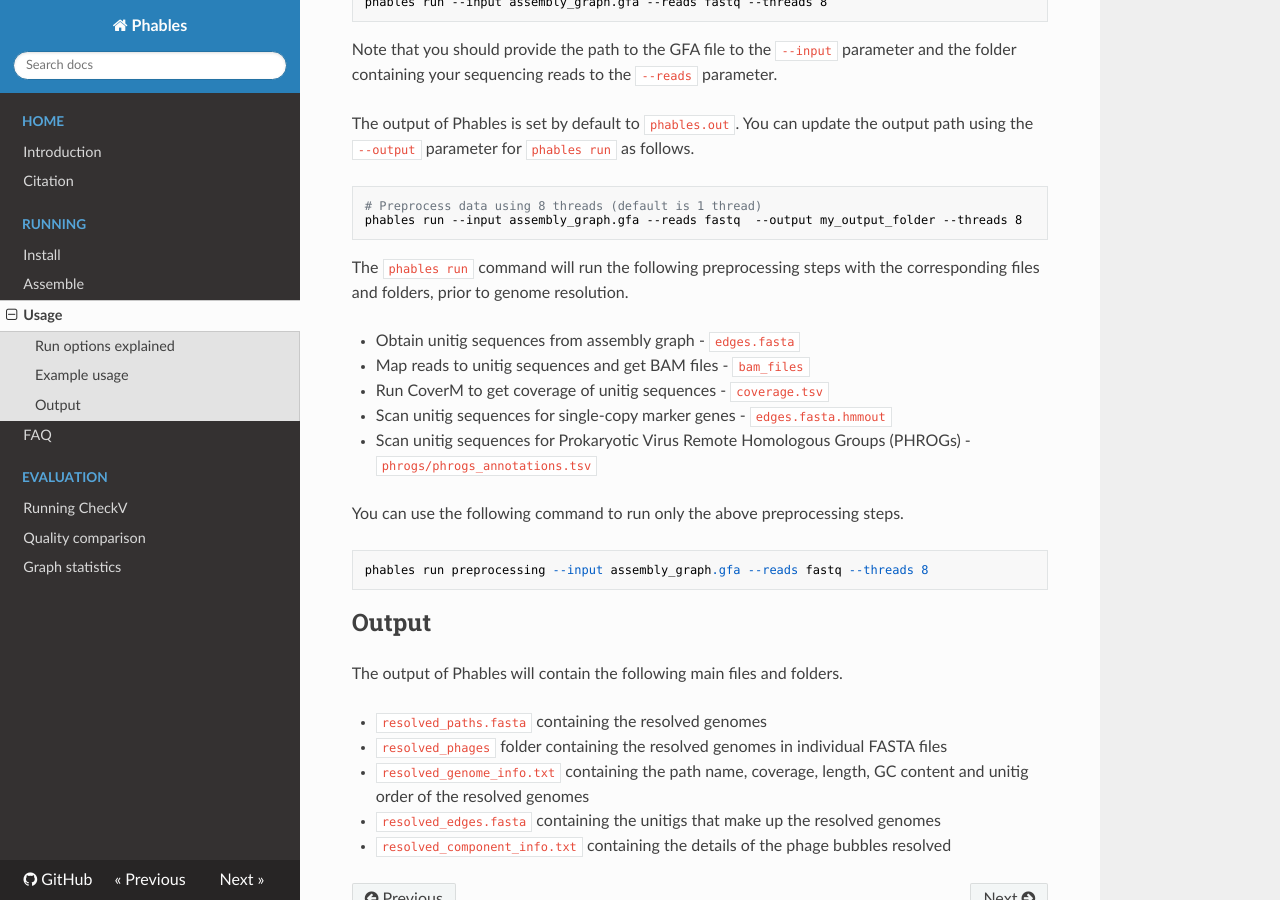
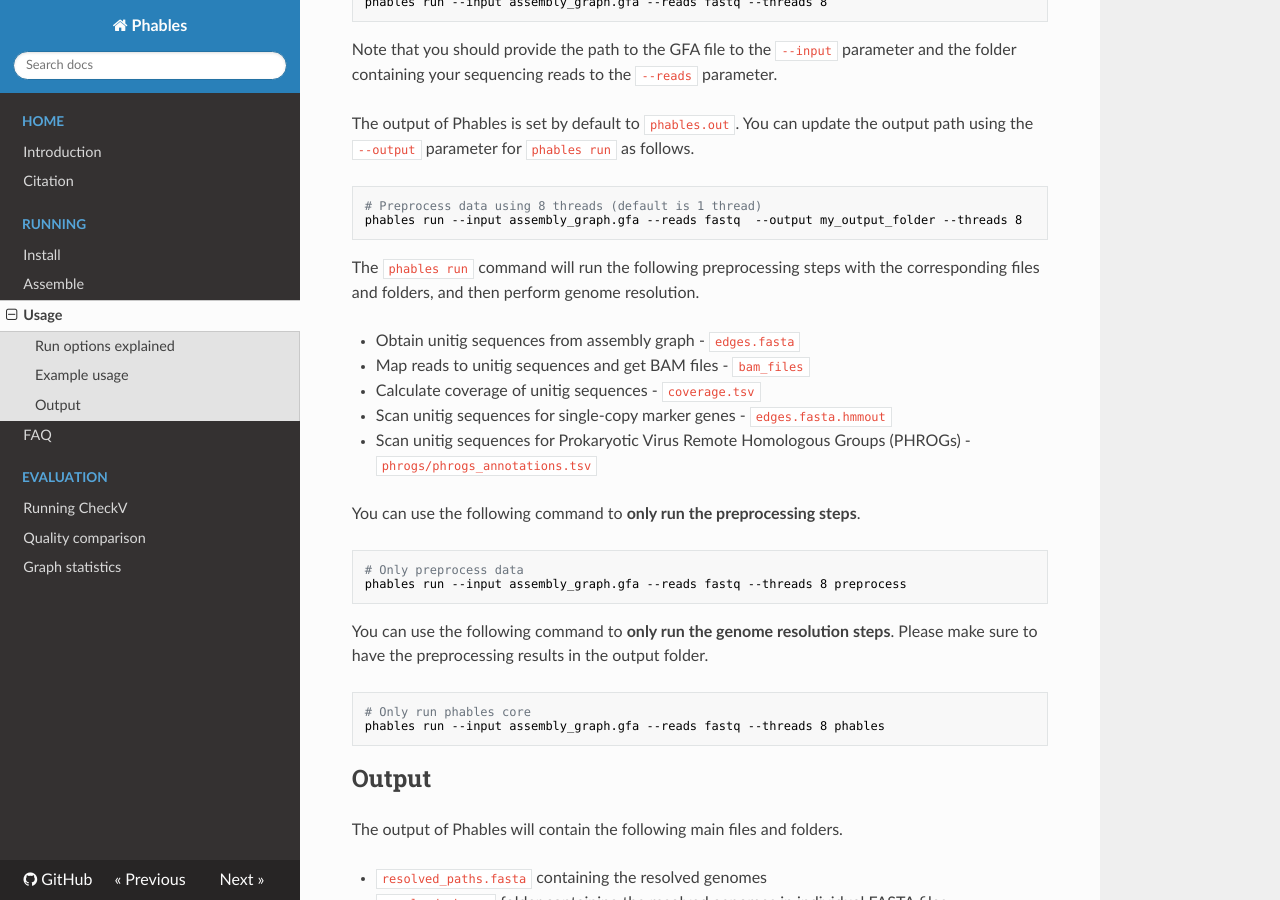
Before and after one commit to Vini2/phables, an MkDocs documentation site: the page built from docs/usage.md, in a window 1280 px wide and 900 px high, scrolled down 1369 px. Built offline with MkDocs 1.6.1, drawn with Linux system fonts in a browser that asks for light colours; nearby versions of some CDN libraries; a script that is not in the unit is left out.

Commit message:
DOC: Update docs with running targets

````diff
--- a/docs/usage.md
+++ b/docs/usage.md
@@ -76,19 +76,28 @@ The output of Phables is set by default to `phables.out`. You can update the out
 phables run --input assembly_graph.gfa --reads fastq  --output my_output_folder --threads 8
 ```
 
-The `phables run` command will run the following preprocessing steps with the corresponding files and folders, prior to genome resolution.
+The `phables run` command will run the following preprocessing steps with the corresponding files and folders, and then perform genome resolution.
 
 * Obtain unitig sequences from assembly graph - `edges.fasta`
 * Map reads to unitig sequences and get BAM files - `bam_files`
-* Run CoverM to get coverage of unitig sequences - `coverage.tsv`
+* Calculate coverage of unitig sequences - `coverage.tsv`
 * Scan unitig sequences for single-copy marker genes - `edges.fasta.hmmout`
 * Scan unitig sequences for Prokaryotic Virus Remote Homologous Groups (PHROGs) - `phrogs/phrogs_annotations.tsv`
 
-You can use the following command to run only the above preprocessing steps.
+You can use the following command to **only run the preprocessing steps**.
 
+```bash
+# Only preprocess data
+phables run --input assembly_graph.gfa --reads fastq --threads 8 preprocess
 ```
-phables run preprocessing --input assembly_graph.gfa --reads fastq --threads 8
+
+You can use the following command to **only run the genome resolution steps**. Please make sure to have the preprocessing results in the output folder.
+
+```bash
+# Only run phables core
+phables run --input assembly_graph.gfa --reads fastq --threads 8 phables
 ```
+
 
 ## Output
 
````
